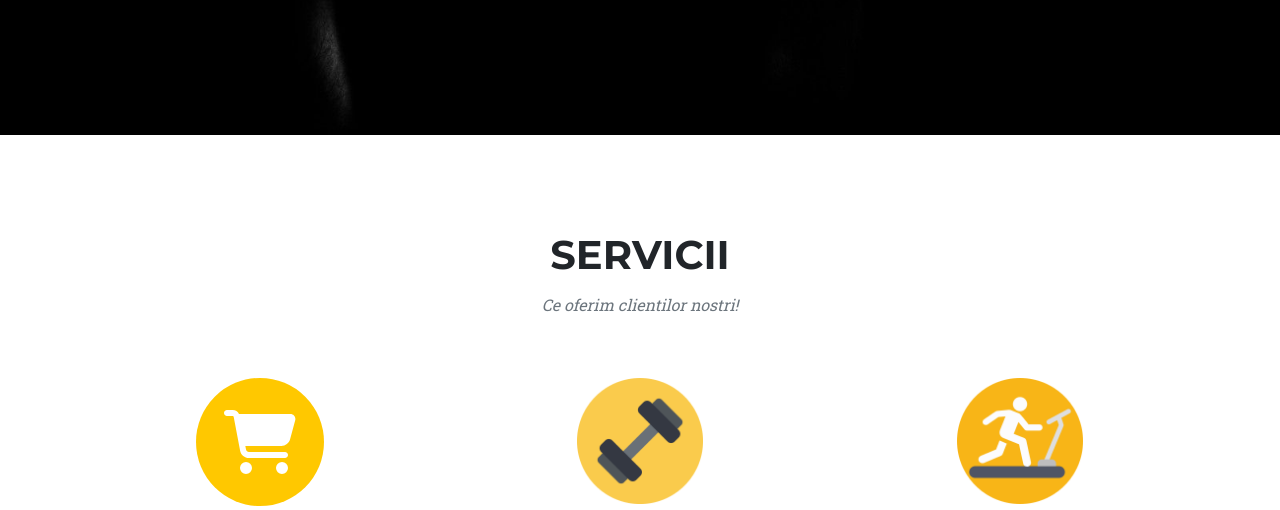
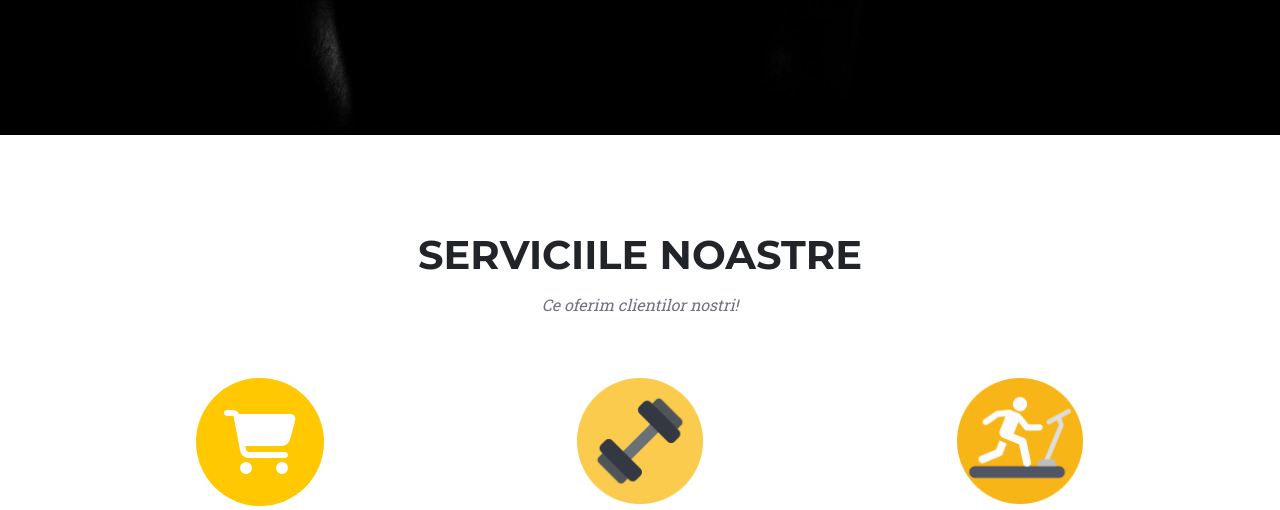
Before and after one commit to Espeons/strongcore, a Django app: page / in a window 1280 px wide. Shown: the part 610-1120 px from the top of the page. Run offline with Django 5.2, Linux system fonts and the light colour scheme; some libraries are stand-ins or nearby versions.

Commit message:
Update homepage.html

```diff
--- a/templates/home/homepage.html
+++ b/templates/home/homepage.html
@@ -15,7 +15,7 @@
     <section class="page-section" id="services">
         <div class="container">
             <div class="text-center">
-                <h2 class="section-heading text-uppercase">Servicii</h2>
+                <h2 class="section-heading text-uppercase">Serviciile noastre</h2>
                 <h3 class="section-subheading text-muted">Ce oferim clientilor nostri!</h3>
             </div>
             <div class="row text-center">
```
